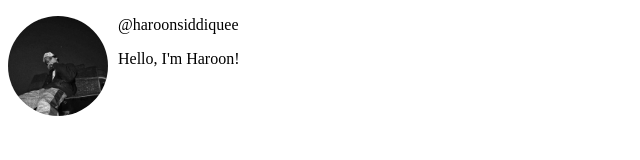
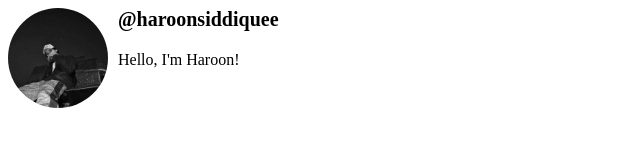
Before and after one commit to haroonsiddiquee/HTML, a plain HTML site: page index.html in a window 1280 px wide. Shown: the whole page, without its empty margins (0-640 px from the left). Drawn offline with Linux system fonts and the light colour scheme.

Commit message:
Added the class of username and gave it some styling

```diff
--- a/index.html
+++ b/index.html
@@ -11,11 +11,17 @@
                 float: left;
                 margin-right: 10px;
             }
+
+            p.username {
+                font-weight: bold;
+                font-size: 20px;
+                margin-top: 0;
+            }
         </style>
     </head>
     <body>
         <img src="images/Me.jpeg" alt="My Image">
-        <p>@haroonsiddiquee</p>
+        <p class="username">@haroonsiddiquee</p>
         <p>Hello, I'm Haroon!</p>
     </body>
 </html>
```
